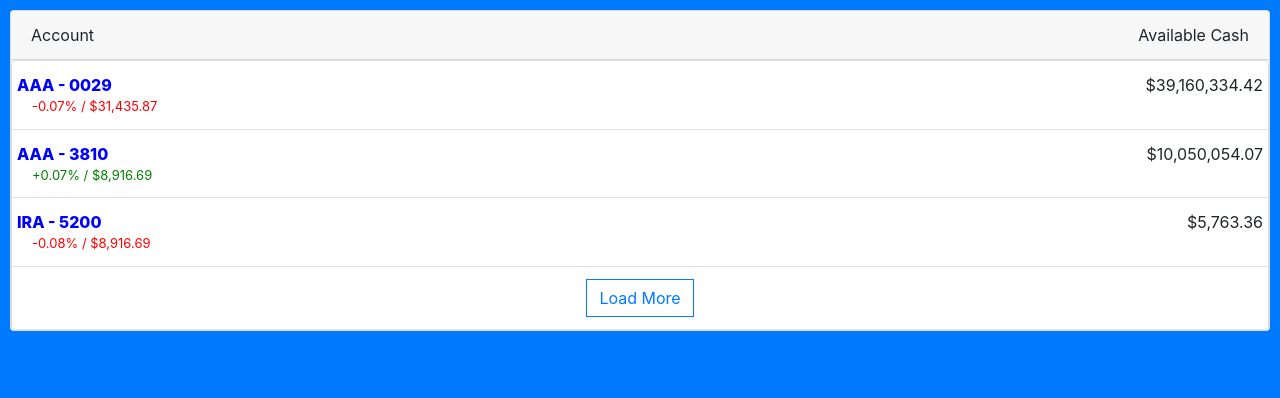
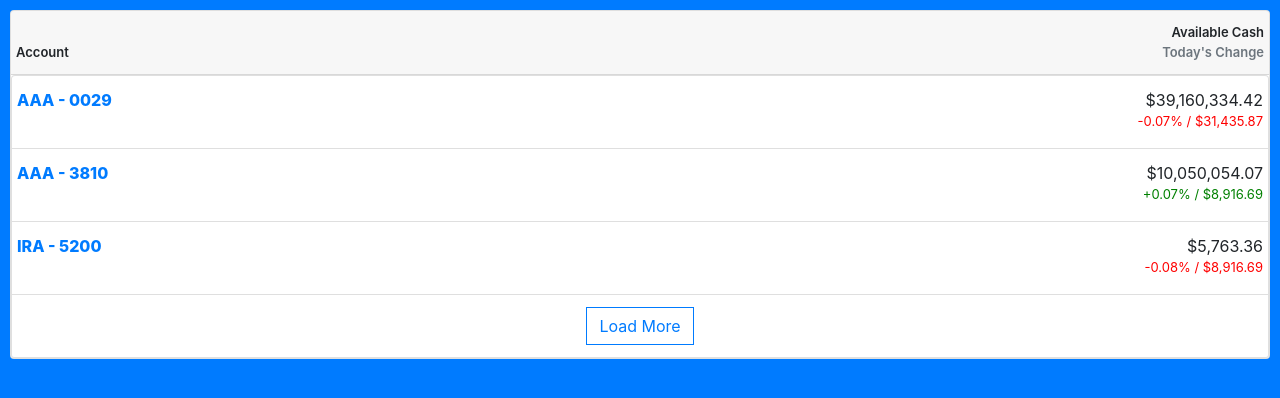
Before and after one commit to ant-core-dev/account-positions, an Angular app: page / in a window 1280 px wide. Shown: the top 398 px of the page. Built offline with nearby package versions, Linux system fonts and the light colour scheme.

Commit message:
Cleanup headings

```diff
--- a/src/app/components/assets/assets.component.css
+++ b/src/app/components/assets/assets.component.css
@@ -1,9 +1,14 @@
+.card-header {
+    font-size: 13px;
+    font-weight: 600;
+}
+
 .asset-list {
     list-style-type: none;
 }
 
 .asset-title {
-    color: blue;
+    color: #007bff;
     font-weight: 800;
 }
 
@@ -12,7 +17,7 @@
 }
 
 .sort-direction {
-    color: blue;
+    color: #007bff;
 }
 
 .asset-change {
--- a/src/app/components/assets/assets.component.html
+++ b/src/app/components/assets/assets.component.html
@@ -1,18 +1,26 @@
 <div class="card">
     <div class="card-header">
-      <div (click)="onSortByField('cash_available')" class="float-right sortable">
+      <div class="row">
+        <div>&nbsp;</div>
+        <div (click)="onSortByField('cash_available')" class="sortable ml-auto">
           <span *ngIf="lastSortedByField==='cash_available'" class="sort-direction">
             <span *ngIf="ascendingOrder">&#708;</span>
             <span *ngIf="!ascendingOrder">&#709;</span>
           </span>
           Available Cash
         </div>
+      </div>
+      <div class="row">
         <div (click)="onSortByField('account_number')" class="sortable">
           Account
           <span *ngIf="lastSortedByField==='account_number'" class="sort-direction">
             <span *ngIf="ascendingOrder">&#708;</span>
             <span *ngIf="!ascendingOrder">&#709;</span>
           </span>
+        </div>
+        <div class="ml-auto text-secondary">
+          Today's Change
+        </div>
       </div>
     </div>
 
@@ -22,7 +30,10 @@
               <div class="asset-title">{{asset.name}} - {{asset.account_number}}</div>
               <div class="asset ml-auto">{{asset.cash_available | currency}}</div>
             </div>
+            <div class="row">
+              <div>&nbsp;</div>
               <div [ngClass]="setClasses(asset)">{{asset.percent_change | number}}% / {{Math.abs(asset.dollar_change) | currency}} </div>
+            </div>
         </li>
 
         <li *ngIf="display_max < assets.length" class="list-group-item text-center">
```
Lines whose indentation alone changed are shown as unchanged.
